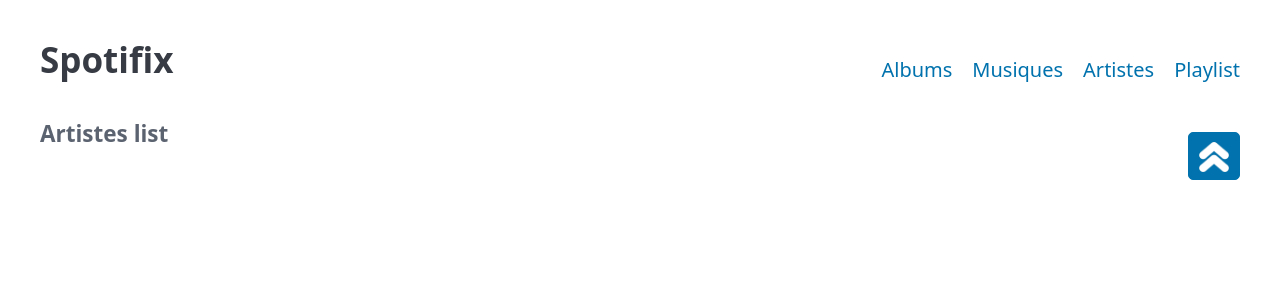
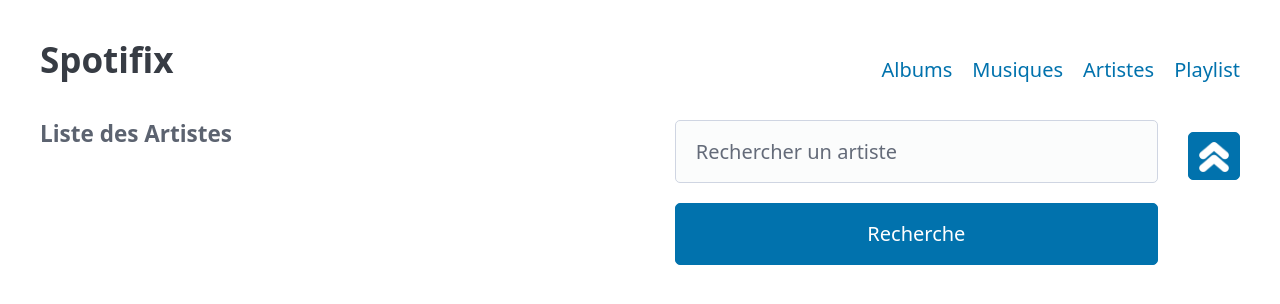
Before and after one commit to ibrahima-ux/Spotifix, a CodeIgniter app: page /database/index.php/artistes in a window 1280 px wide. Shown: the top 304 px of the page. Run offline with CodeIgniter, Linux system fonts and the light colour scheme; data that the repository does not hold is empty; some libraries are stand-ins or nearby versions.

Commit message:
Actualiser application/views/artiste_list.php

```diff
--- a/application/views/artiste_list.php
+++ b/application/views/artiste_list.php
@@ -1,13 +1,16 @@
-
 <nav>
-	<h5>Artistes list</h5>
-	<ul style="align-items: normal;">
+    <h5>Liste des Artistes</h5>
+    <ul style="align-items: normal; float: left;">
+        <form action="" method="get" style="float: left; margin-right: 20px;">
+            <input type="text" name="search_query" placeholder="Rechercher un artiste" required>
+            <button type="submit">Recherche</button>
+        </form>
         <?php
         $CI =& get_instance();
         if ($by == 'asc') {
             $bynext = "desc";
             $arrow = "up.png";
-			}else {
+        } else {
             $bynext = "asc";
             $arrow = "down.png";
         }
@@ -19,9 +22,8 @@
     <?php
     foreach($artistes as $artiste){
         echo "<div><article>";
-	echo anchor("artistes/view/{$artiste->id}","{$artiste->name}");
+        echo anchor("artistes/view/{$artiste->id}", "{$artiste->name}");
         echo "</article></div>";
     }
     ?>
 </section>
-<img src="" alt="" height="" >
```
Lines whose indentation alone changed are shown as unchanged.
